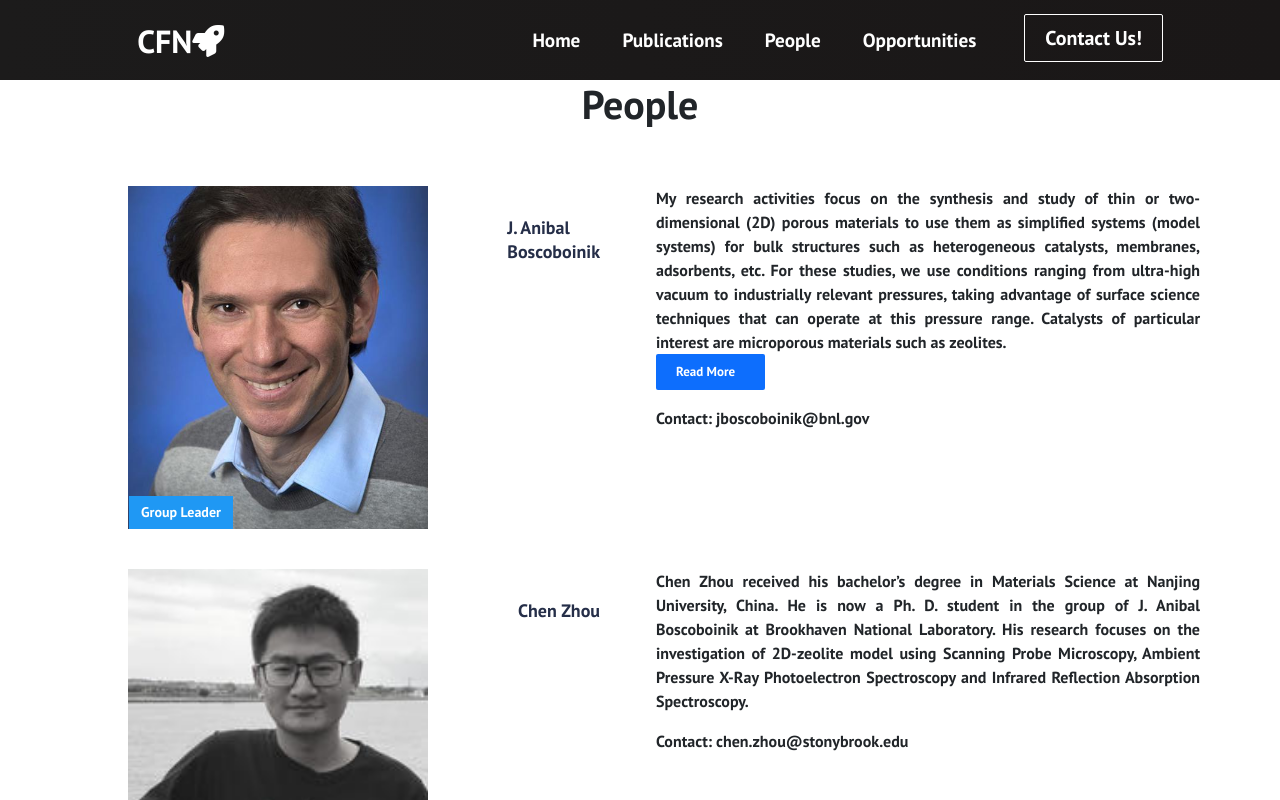
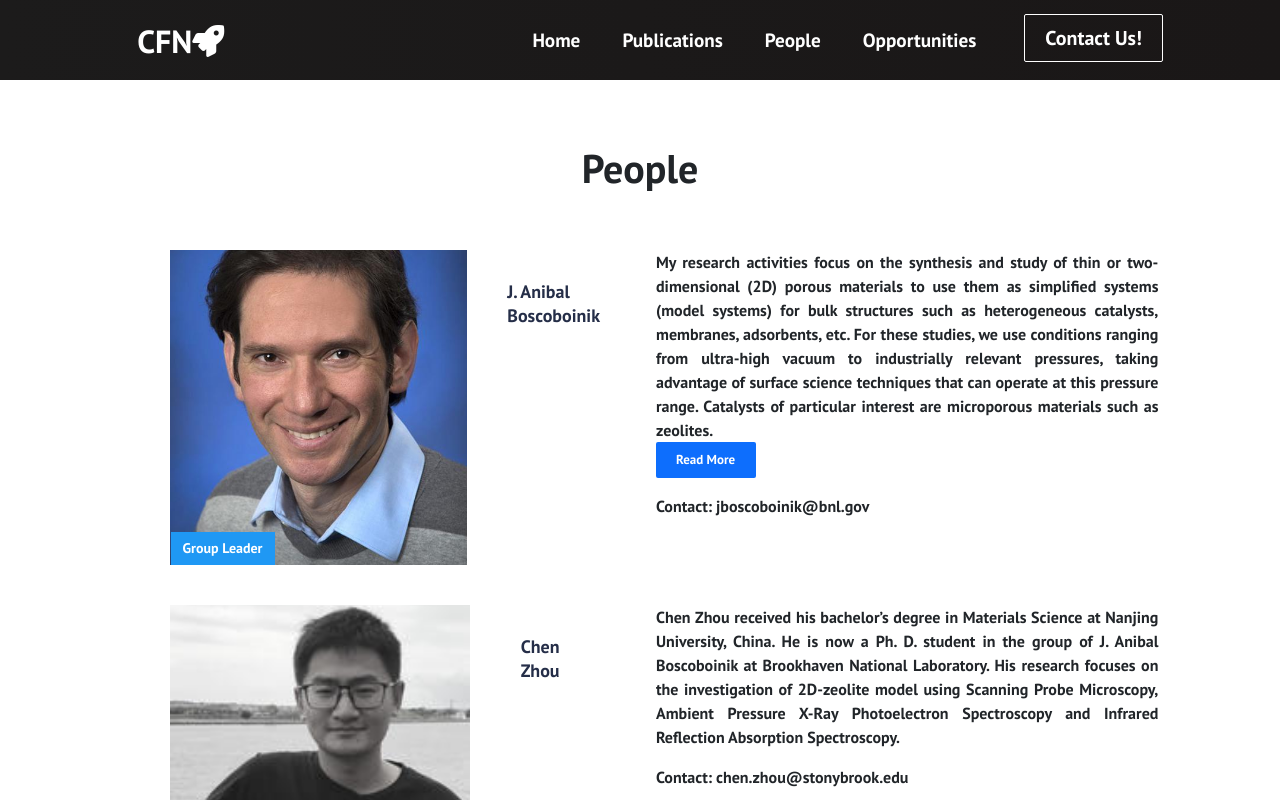
Before and after one commit to chenz2021/Group-web-React, a React (Create React App) app in the folder group-web/: page /people in a window 1280 px wide. Shown: the top 800 px of the page. Built offline with nearby package versions, Linux system fonts and the light colour scheme.

Commit message:
Add People bg image

```diff
--- a/group-web/src/components/EmployeeCard.css
+++ b/group-web/src/components/EmployeeCard.css
@@ -1,7 +1,14 @@
-/* .People {
+.People {
     padding: 4rem;
-    /* background: #fff; */
-   */
+    /* background-image: url('../../public/images/People.jpg');
+    background-position: center;
+    background-size: fill;
+    background-repeat: no-repeat; */
+
+
+}
+
+
 
   h1 {
     text-align: center;
--- a/group-web/src/components/EmployeeCardList.js
+++ b/group-web/src/components/EmployeeCardList.js
@@ -3,6 +3,7 @@ import EmployeeCard from "./EmployeeCard";
 import { useState } from "react";
 import { Button } from 'react-bootstrap';
 import { Collapse } from 'react-bootstrap';
+import './EmployeeCard.css';
 
 function EmployeeCardList () {
 
```
Also changed, not shown: group-web/public/images/People.jpg (added).
